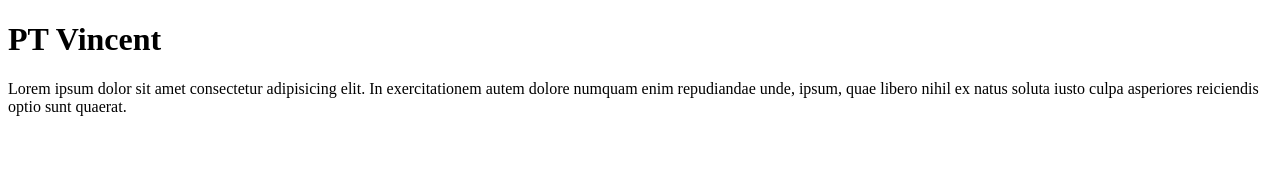
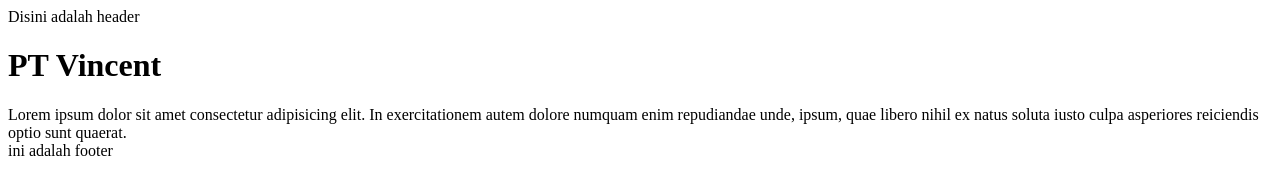
Before and after one commit to rfkifdlh/CompanyProfile, a plain HTML site: page index.html in a window 1280 px wide. Drawn offline with Linux system fonts and the light colour scheme.

Commit message:
Membuat header dan footer

```diff
--- a/index.html
+++ b/index.html
@@ -7,9 +7,13 @@
 </head>
 <body>
 
+    <header>Disini adalah header</header>
+
     <h1>PT Vincent</h1>
 
     <div>Lorem ipsum dolor sit amet consectetur adipisicing elit. In exercitationem autem dolore numquam enim repudiandae unde, ipsum, quae libero nihil ex natus soluta iusto culpa asperiores reiciendis optio sunt quaerat.</div>
 
+    <footer>ini adalah footer</footer>
+
 </body>
 </html>
```
